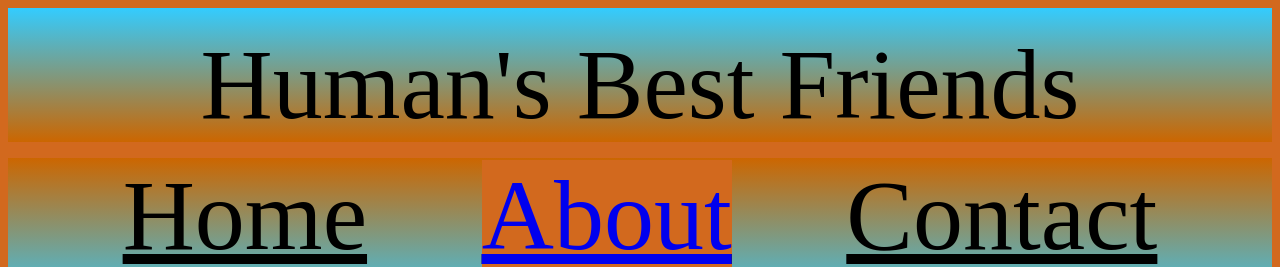
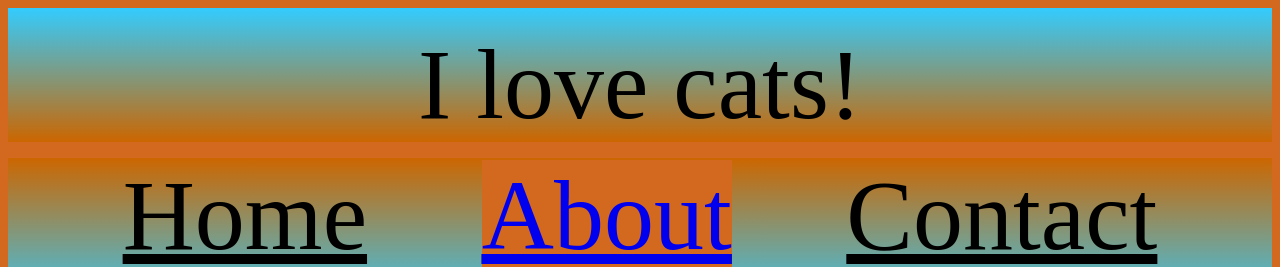
Before and after one commit to busrasariguzel/responsive-photo-album, a plain HTML site: page index.html in a window 1280 px wide. Shown: the top 267 px of the page. Drawn offline with Linux system fonts and the light colour scheme.

Commit message:
the title changed

```diff
--- a/index.html
+++ b/index.html
@@ -8,7 +8,7 @@
     </head>
     <body>
     <div id="photo-album">
-            <div id="header">Human's Best Friends</div>
+            <div id="header">I love cats!</div>
             <div class="photos" id="image-1"><img src="pic1.JPG" alt=""></div>
             <div class="photos" id="image-2"><img src="pic2.JPG" alt=""></div>
             <div class="photos" id="image-3"><img src="pic3.JPG" alt=""></div>
```
